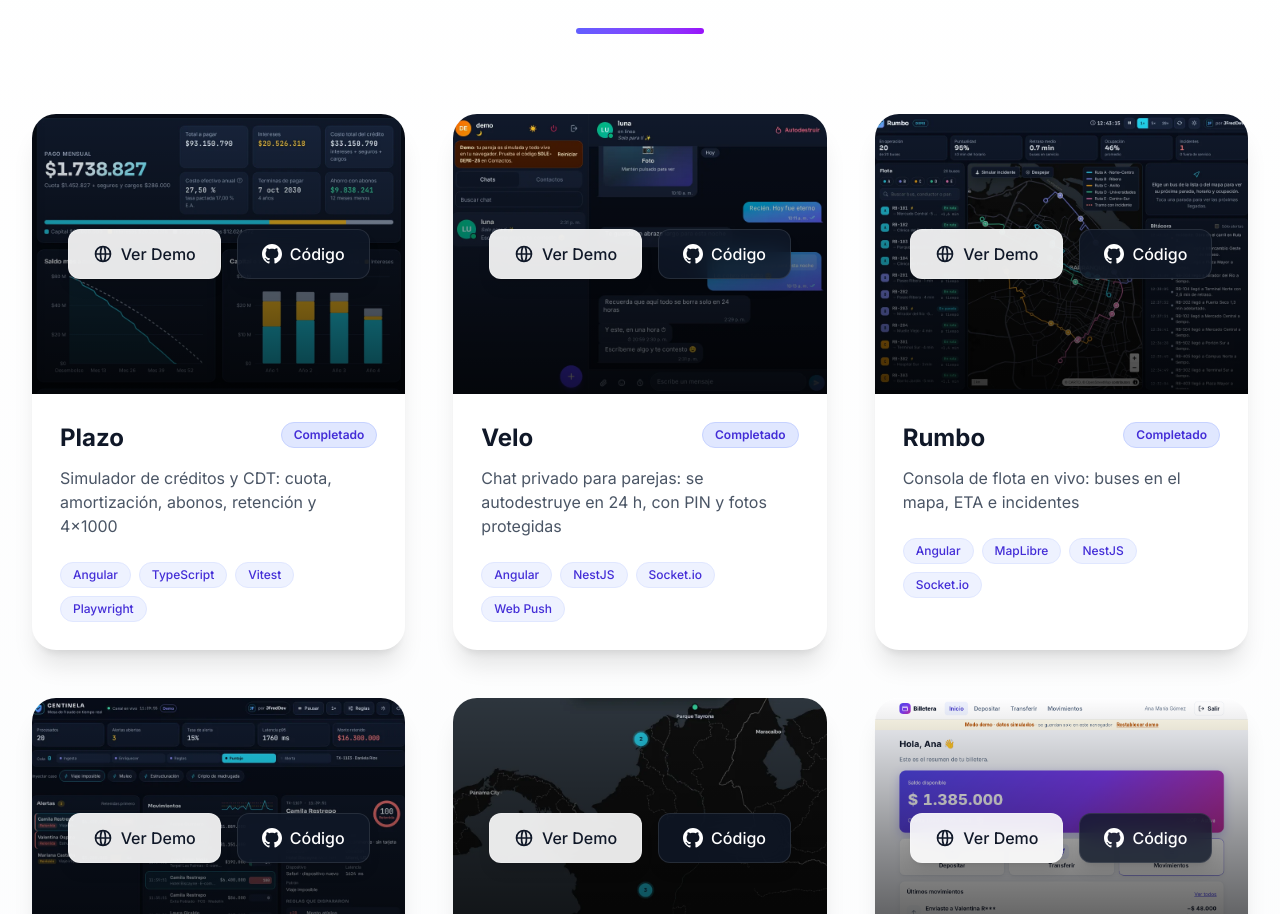
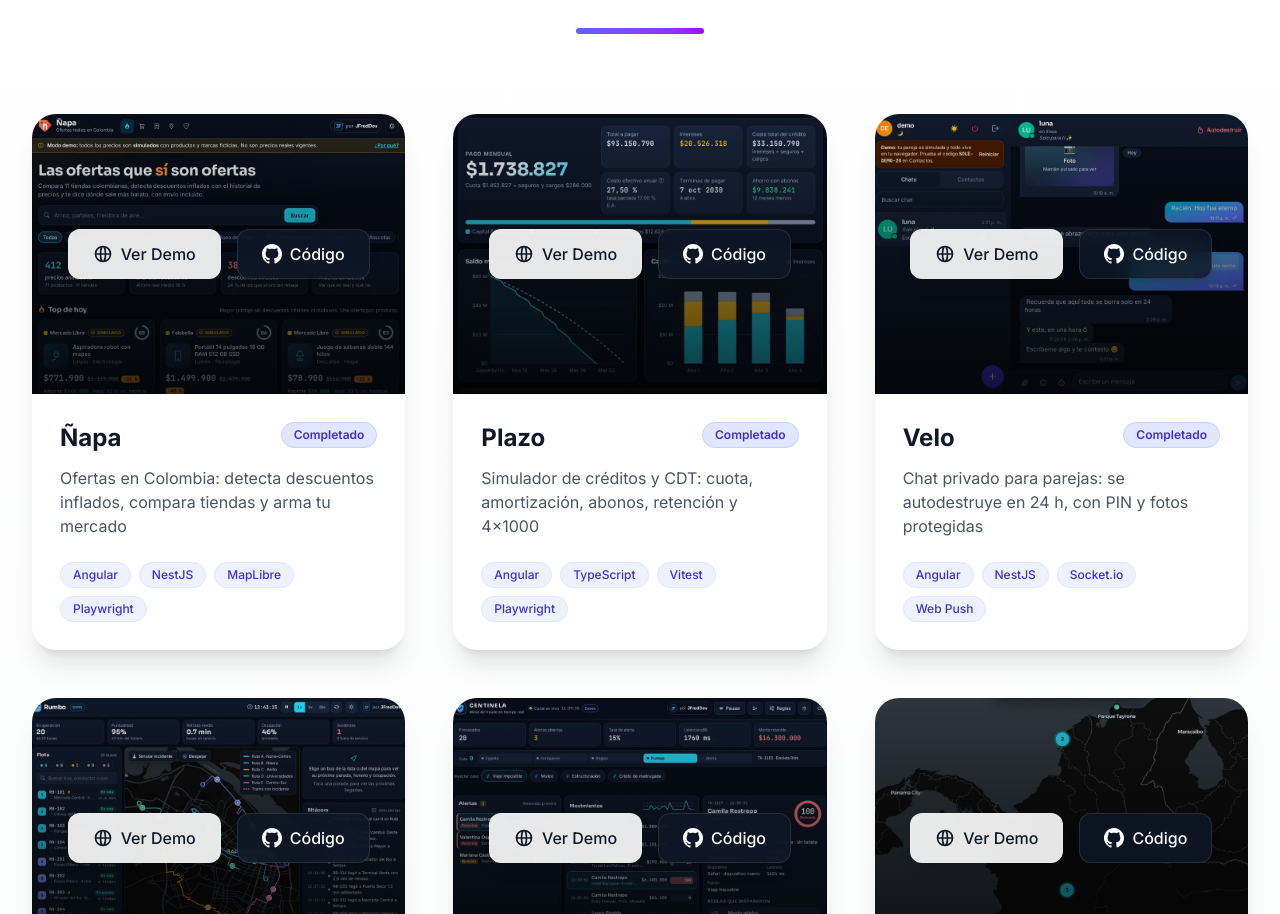
Before and after one commit to JFredMC/portfolio, an Angular app: page / in a window 1280 px wide. Shown: the part 4107-5021 px from the top of the page. Built offline with nearby package versions, Linux system fonts and the light colour scheme.

Commit message:
feat(projects): agrega Ñapa (buscador de ofertas en Colombia)

```diff
--- a/src/app/features/projects/projects.ts
+++ b/src/app/features/projects/projects.ts
@@ -16,6 +16,15 @@
   };
 
   projects: IProject[] = [
+    {
+      title: 'Ñapa',
+      description: 'Ofertas en Colombia: detecta descuentos inflados, compara tiendas y arma tu mercado',
+      tech: ['Angular', 'NestJS', 'MapLibre', 'Playwright'],
+      codeLink: 'https://github.com/JFredMC/napa',
+      demoLink: 'https://jfredmc.github.io/napa/',
+      status: 'completed',
+      image: 'projects/napa.webp',
+    },
     {
       title: 'Plazo',
       description: 'Simulador de créditos y CDT: cuota, amortización, abonos, retención y 4×1000',
```
Also changed, not shown: public/projects/napa.webp (added).
